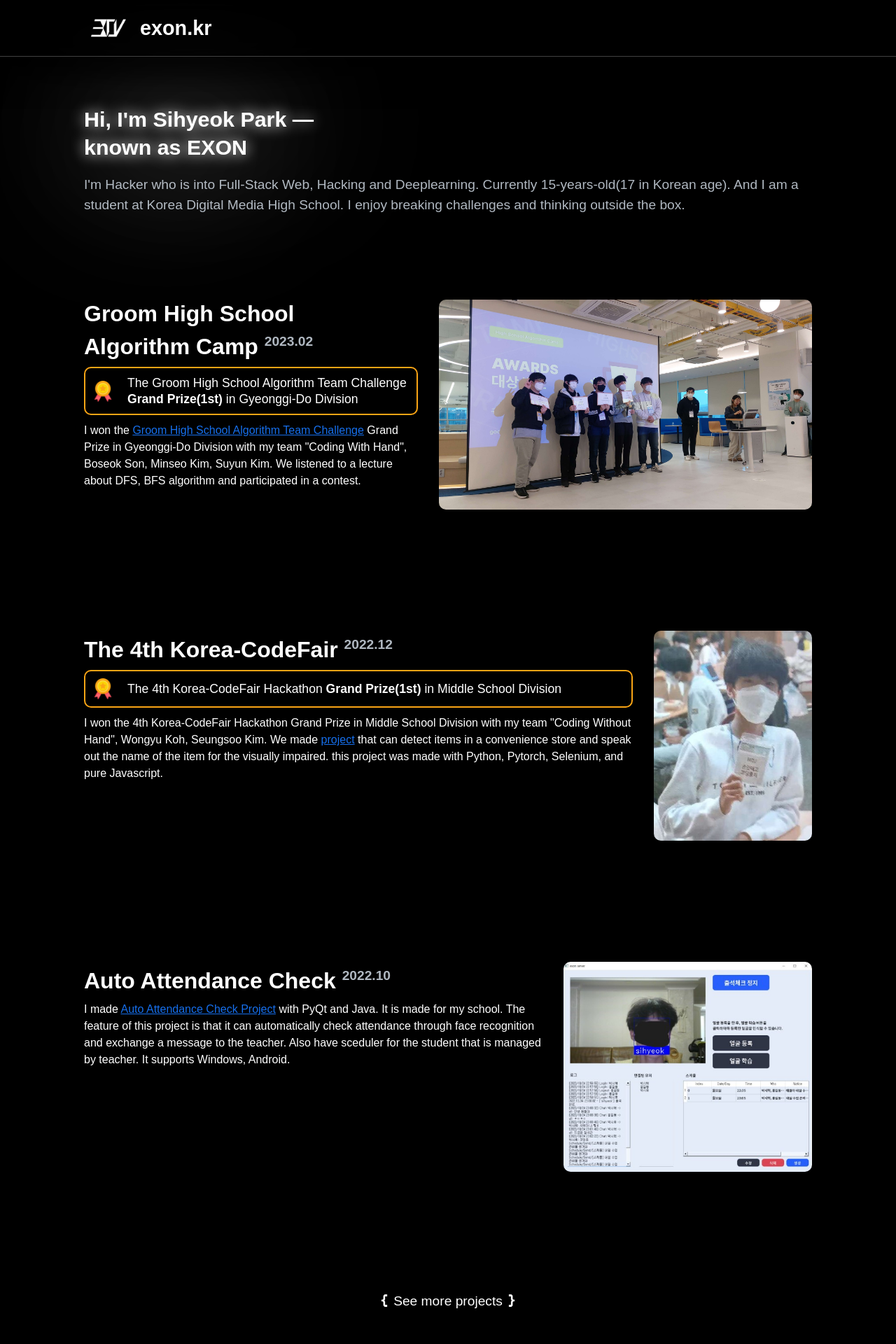
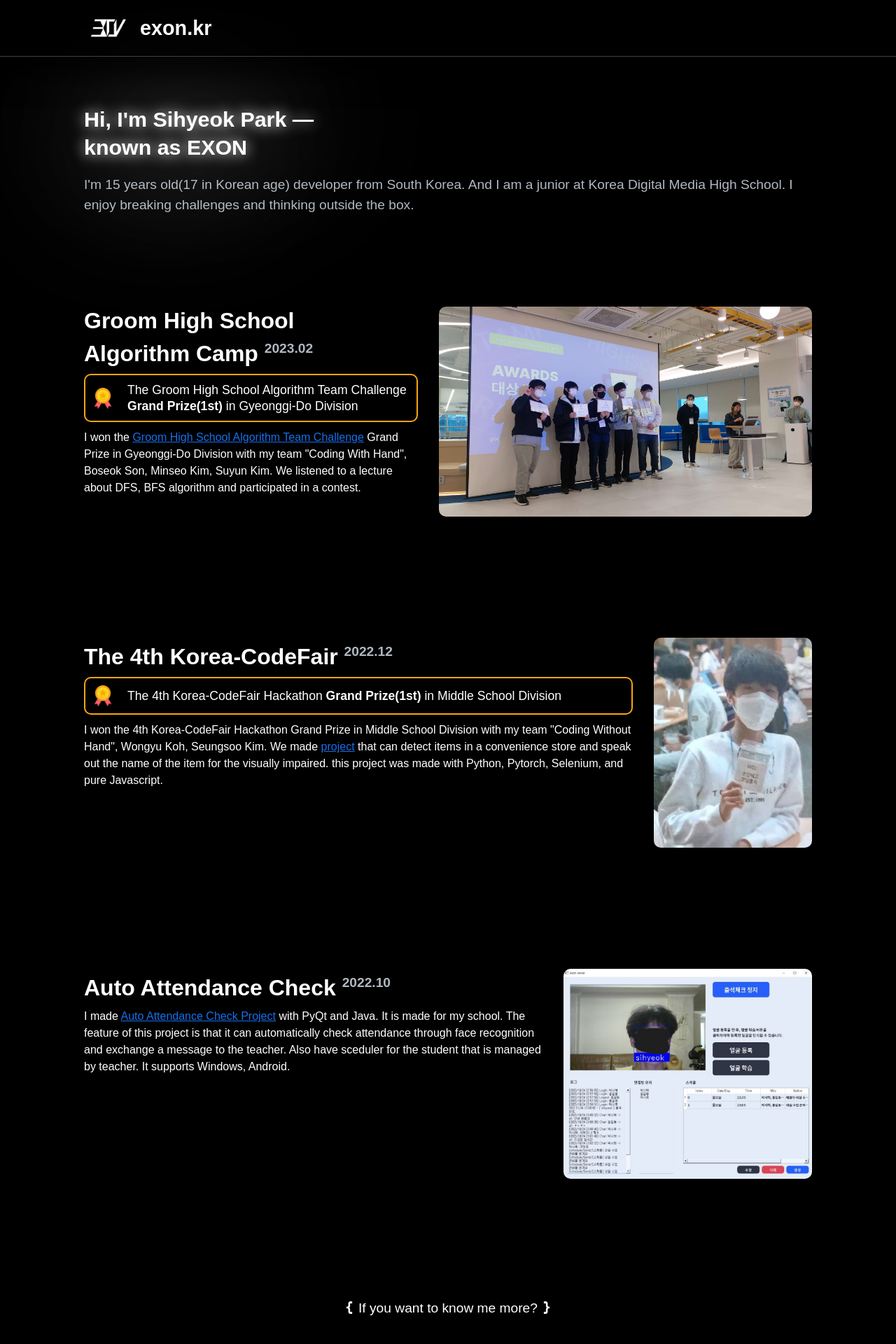
Before and after one commit to sihyeokpark/exon.kr, a React (Create React App) app in the folder app/: page / in a window 1280 px wide. Shown: the top 1920 px of the page at 70% size. Built offline with nearby package versions, Linux system fonts and the light colour scheme; a web font is replaced by a local one.

Commit message:
Update: addtion information

```diff
--- a/app/src/App.tsx
+++ b/app/src/App.tsx
@@ -16,7 +16,7 @@ function App() {
 
     function moreSectionClick() {
         setMoreSection(true)
-        // window.scrollTo({top: 0, behavior: 'smooth' })
+        window.scrollTo({top: 0, behavior: 'smooth' })
     }
 
     return (
@@ -34,15 +34,21 @@ function App() {
                         <span className='light' data-text='known as EXON'>known as EXON</span>
                     </h1>
                     <p className='intro'>
-                        I'm Hacker who is into Full-Stack Web, Hacking and Deeplearning.
-                        Currently {(() => {
+                        I'm {(() => {
                         const date = new Date()
                         return ((date.getMonth()+1 === 10 && date.getDate() >= 22) ? date.getFullYear() - 2007
                             : (date.getMonth()+1 > 10) ? date.getFullYear() - 2007 : date.getFullYear() - 2007 - 1)
-                        })()}-years-old({new Date().getFullYear() - 2007 + 1} in Korean age).
-                        And I am a student at Korea Digital Media High School.
+                        })()} years old({new Date().getFullYear() - 2007 + 1} in Korean age) developer from South Korea.
+                        And I am a junior at Korea Digital Media High School.
                         I enjoy breaking challenges and thinking outside the box.
                     </p>
+                    {moreSection &&
+                        <p className='intro'>
+                            Also interested in Full-Stack Web, Hacking and Machine Learning.
+                            Among them, my favorite field is Web Development.
+                        </p>
+                    }
+
                 </section>
                 <section>
                     <div className='both'>
@@ -103,7 +109,7 @@ function App() {
                 </section>
                 {!moreSection &&
                     <section className='new'>
-                        <button onClick={moreSectionClick}><span><img src={brace1} height='20px'></img></span>See more projects<span><img src={brace2} height='20px'></img></span></button>
+                        <button onClick={moreSectionClick}><span><img src={brace1} height='20px'></img></span>If you want to know me more?<span><img src={brace2} height='20px'></img></span></button>
                     </section>
                 }
                 {moreSection &&
--- a/app/src/css/App.css
+++ b/app/src/css/App.css
@@ -69,7 +69,7 @@ section h1 {
 
 section.top {
     padding-top: 150px;
-    margin-bottom: 0px;
+    margin-bottom: 100px;
 }
 
 h1.title {
@@ -142,7 +142,6 @@ p.intro {
     font-size: 1.2em;
     line-height: 1.5em;
     color: var(--sub-txt);
-    margin-bottom: 100px;
 }
 
 .award {
--- a/app/src/css/index.css
+++ b/app/src/css/index.css
@@ -18,7 +18,7 @@ body {
 }
 
 ::selection {
-    background-color: #cccccc;
+    background-color: var(--sub-txt);
     color: #000000;
 }
 
```
